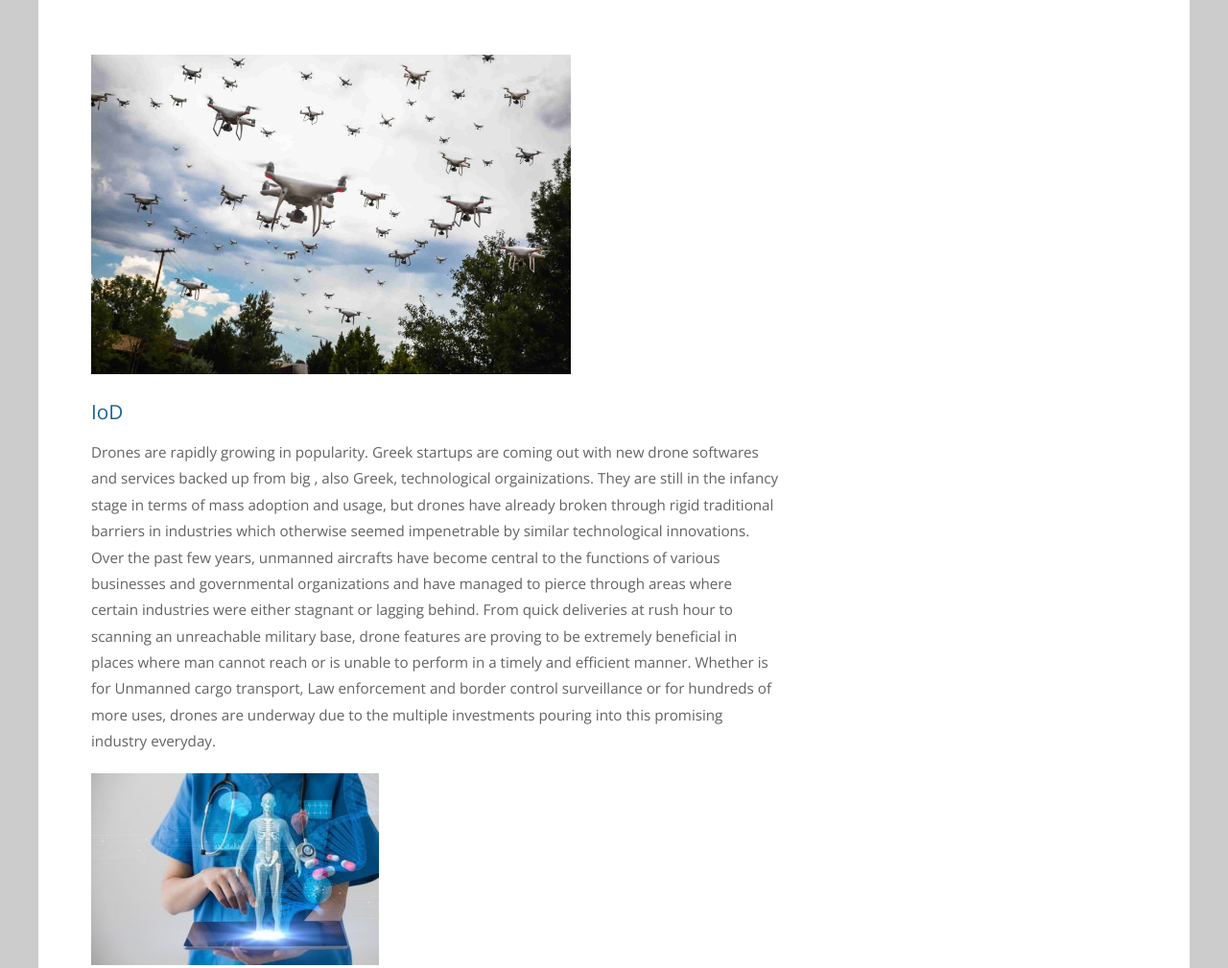
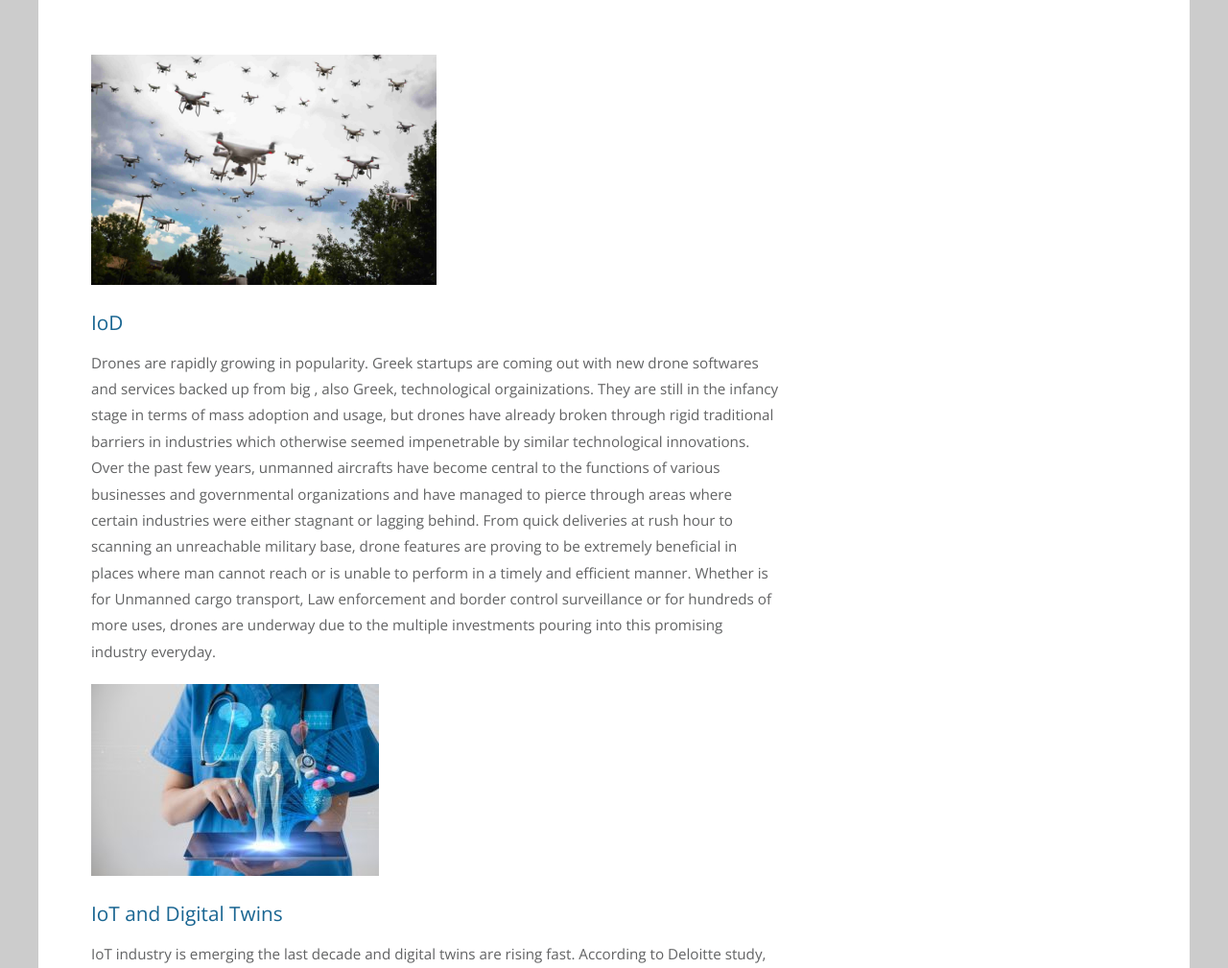
Before and after one commit to georgemantzavinos/site, a plain HTML site: page index.html in a window 1280 px wide. Shown: the part 768-1777 px from the top of the page at 96% size. Drawn offline with nearby package versions, Linux system fonts and the light colour scheme.

Commit message:
Add files via upload

```diff
--- a/css/templatemo-style.css
+++ b/css/templatemo-style.css
@@ -393,8 +393,7 @@ p, address {
 
 .tm-gallery-img {
   margin-bottom: 20px;
-  display: inline;
-  max-width: 500px;
+  max-width: 50%;
 }
 
 .tm-gallery-title {
```
